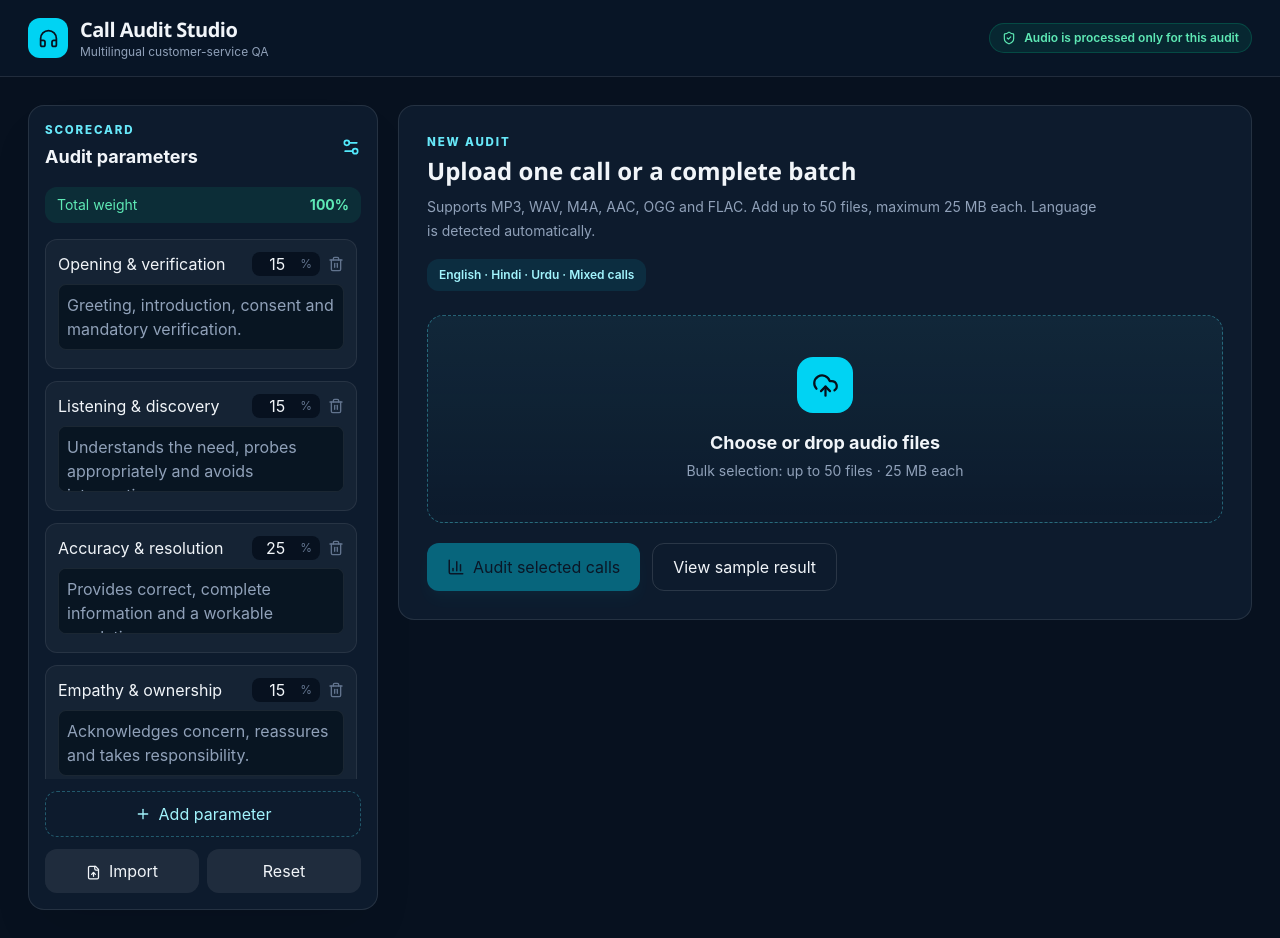
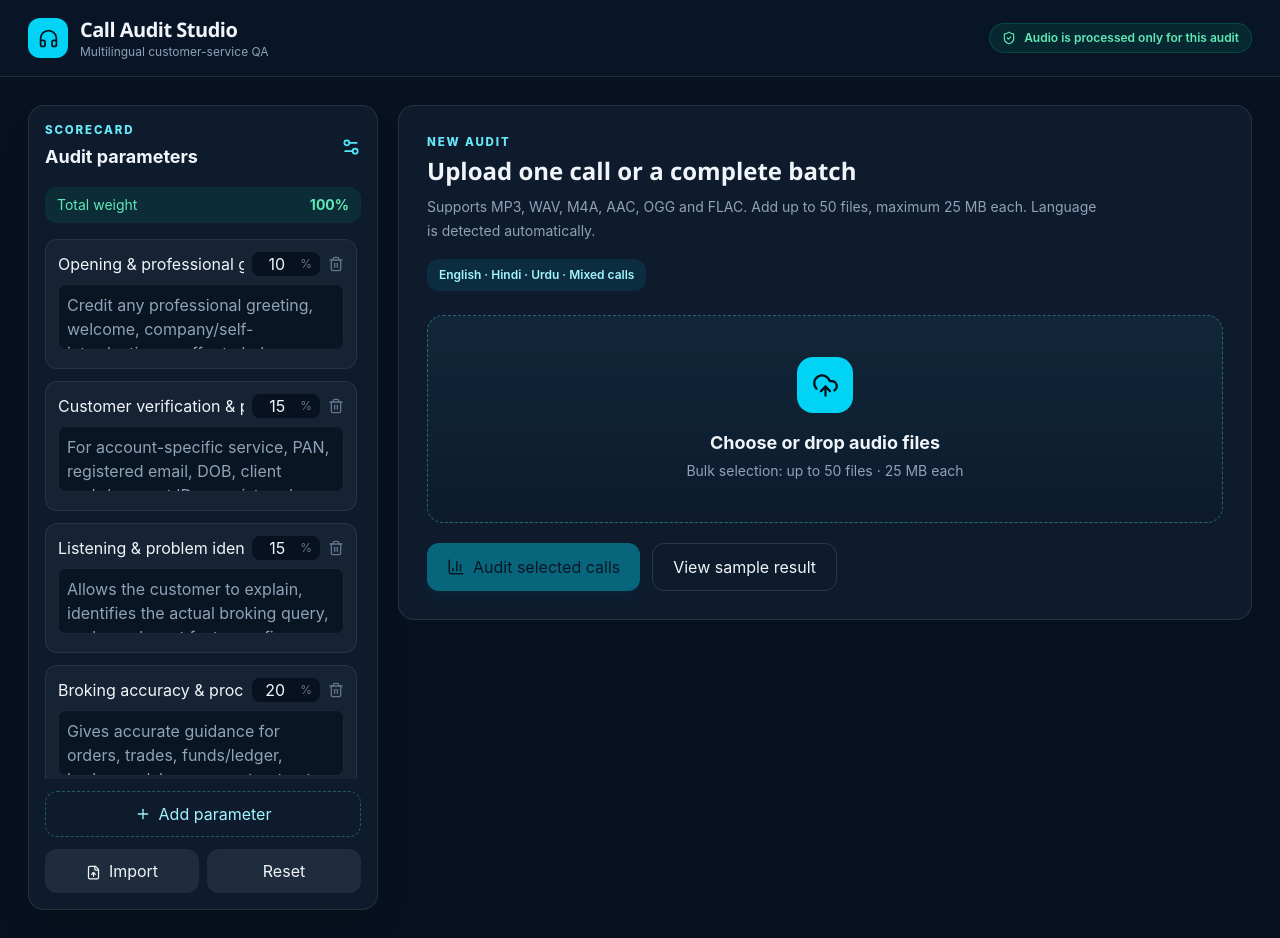
Before and after one commit to waseemkhanjdpr1902/callaudit, a Next.js app: page / in a window 1280 px wide. Built offline with nearby package versions, Linux system fonts and the light colour scheme.

Commit message:
Use broking-specific QA scorecard

```diff
--- a/app/page.tsx
+++ b/app/page.tsx
@@ -11,13 +11,14 @@ const MAX_FILES = 50;
 const MAX_FILE_BYTES = 25 * 1024 * 1024;
 
 const DEFAULT_CRITERIA: Criterion[] = [
-  { id: "opening", name: "Opening & verification", weight: 15, description: "Greeting, introduction, consent and mandatory verification." },
-  { id: "listening", name: "Listening & discovery", weight: 15, description: "Understands the need, probes appropriately and avoids interruption." },
-  { id: "accuracy", name: "Accuracy & resolution", weight: 25, description: "Provides correct, complete information and a workable resolution." },
-  { id: "empathy", name: "Empathy & ownership", weight: 15, description: "Acknowledges concern, reassures and takes responsibility." },
-  { id: "communication", name: "Communication quality", weight: 10, description: "Clear, professional, concise language with suitable pace and tone." },
-  { id: "compliance", name: "Compliance & privacy", weight: 15, description: "No sensitive-data breach, false commitment or prohibited conduct." },
-  { id: "closing", name: "Closing", weight: 5, description: "Confirms resolution, next steps and offers further assistance." },
+  { id: "greeting", name: "Opening & professional greeting", weight: 10, description: "Credit any professional greeting, welcome, company/self-introduction or offer to help. Accept English, Hindi, Urdu, Hinglish and semantic equivalents. If the recording starts mid-call, mark the opening not assessable rather than failed." },
+  { id: "verification", name: "Customer verification & privacy", weight: 15, description: "For account-specific service, PAN, registered email, DOB, client code/account ID or registered mobile counts as valid basic verification. Do not require verification for general information with no account disclosure. Redact actual identifiers in evidence." },
+  { id: "discovery", name: "Listening & problem identification", weight: 15, description: "Allows the customer to explain, identifies the actual broking query, probes relevant facts, confirms understanding and avoids unnecessary interruption." },
+  { id: "accuracy", name: "Broking accuracy & process knowledge", weight: 20, description: "Gives accurate guidance for orders, trades, funds/ledger, brokerage/charges, contract notes, holdings, demat/DP, margin/pledge, KYC, login issues, complaints or escalation. Do not invent unsupported process requirements." },
+  { id: "resolution", name: "Resolution, ownership & TAT", weight: 15, description: "Provides a correct resolution or appropriate escalation, reference/ticket where applicable, realistic turnaround time, callback commitment and clear next steps." },
+  { id: "communication", name: "Communication & empathy", weight: 10, description: "Professional, respectful, understandable and appropriately empathetic communication. Mixed-language service is acceptable when it helps the customer." },
+  { id: "compliance", name: "Regulatory compliance & risk", weight: 10, description: "No guaranteed returns, unauthorized advice/trading, mis-selling, concealed risk or charges, fabricated commitment, unsafe data disclosure, abusive conduct or other material compliance breach." },
+  { id: "closing", name: "Closing & confirmation", weight: 5, description: "Confirms resolution or next steps, checks whether further help is needed and closes courteously. Do not over-penalize an abruptly disconnected or clipped recording." },
 ];
 
 const DEMO_RESULT: AuditResult = { fileName: "sample-support-call.mp3", overallScore: 82, language: "Hindi + English", summary: "The advisor resolved the billing query accurately and maintained a calm tone. Verification was incomplete and the closing missed a clear turnaround-time recap.", disposition: "Needs coaching", sections: [
```
